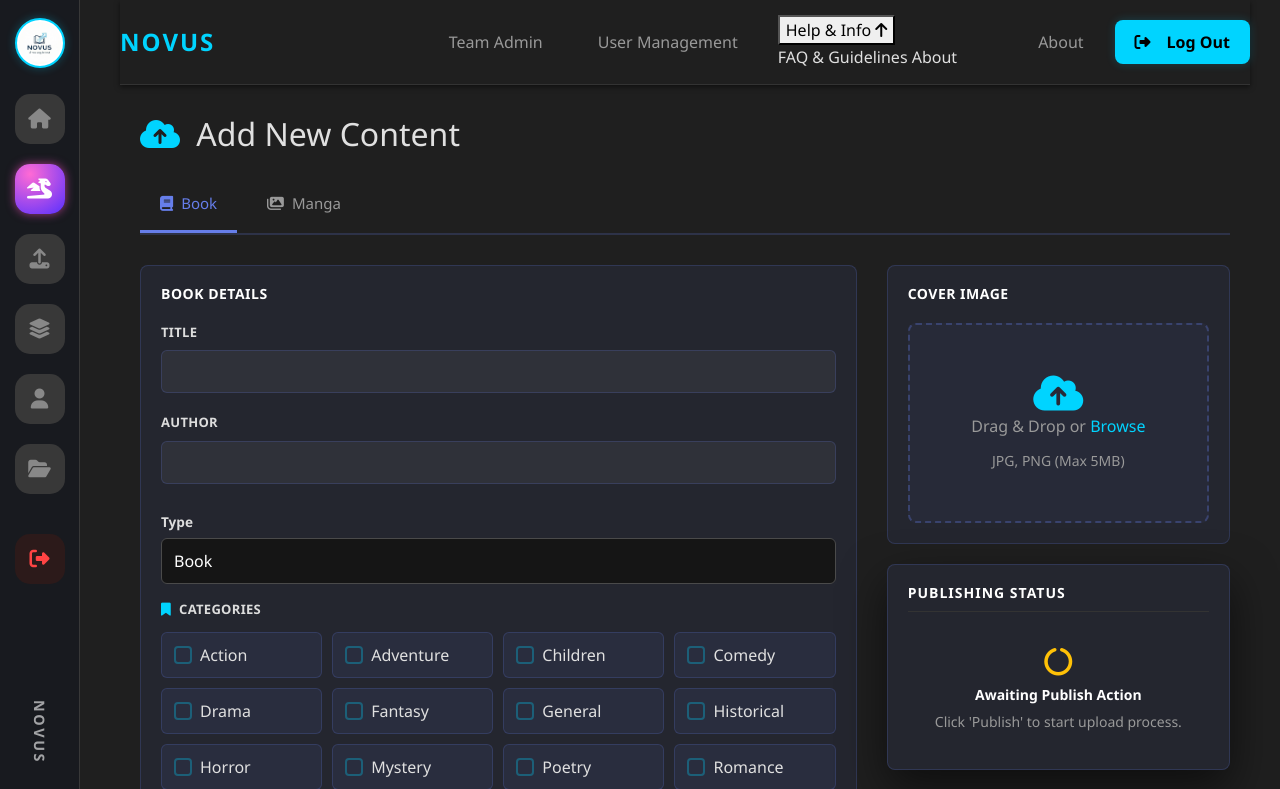
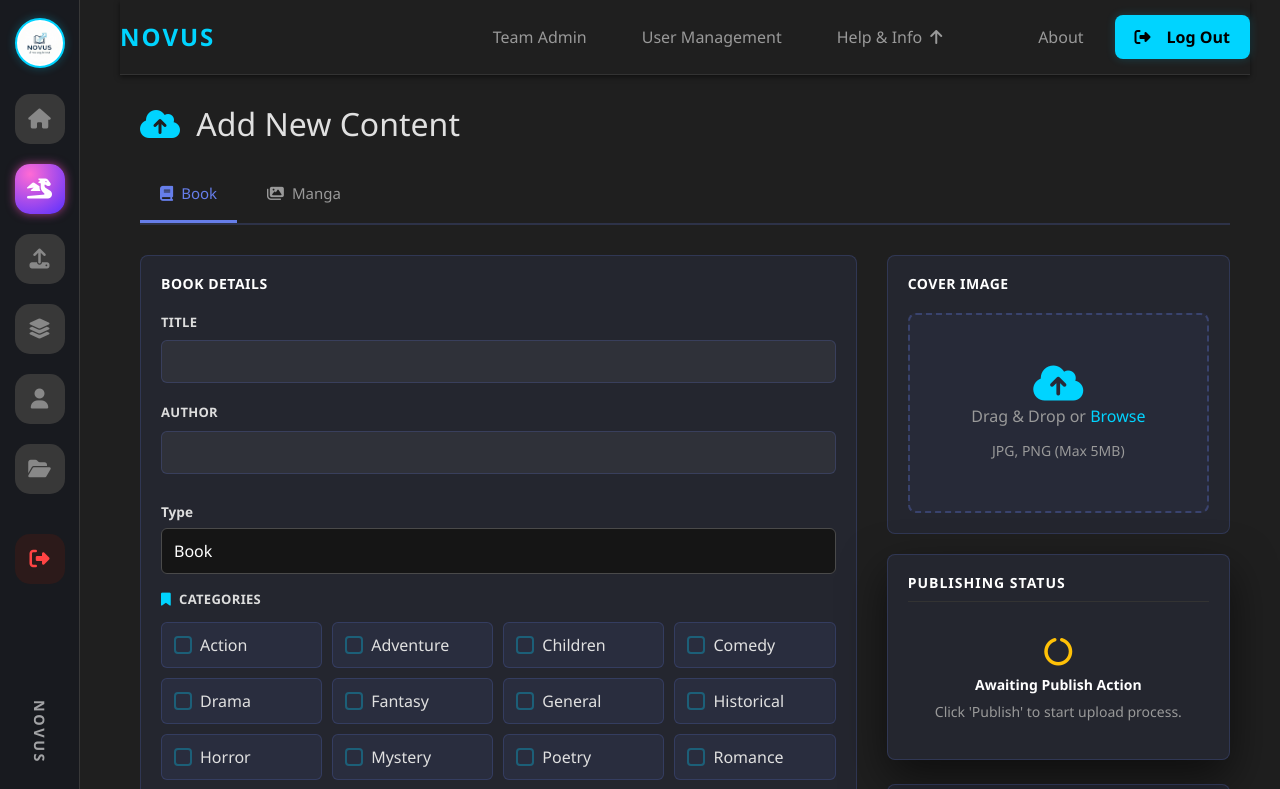
Before and after one commit to zecklproduction-eng/novus-library, a Flask app: page /add in a window 1280 px wide. Shown: the top 789 px of the page. Run offline with Flask 2, Linux system fonts and the light colour scheme; a user stored in the database is signed in; data comes from the database, SQL or seed files in the repository.

Commit message:
Update style.css

```diff
--- a/static/css/style.css
+++ b/static/css/style.css
@@ -214,6 +214,52 @@ a:hover {
   background-color: #262626;
 }
 
+/* Make Help & Info button match .nav-link-item */
+.dropdown-btn {
+  background: transparent;
+  border: none;
+  color: var(--text-muted);
+  font-weight: 500;
+  transition: 0.3s;
+  padding: 5px 15px;
+  border-radius: 6px;
+  cursor: pointer;
+
+  display: inline-flex;
+  align-items: center;
+  gap: 8px;
+}
+
+.dropdown-btn:hover {
+  color: var(--neon-blue);
+  background-color: #262626;
+}
+.dropdown-nav { position: relative; }
+
+.dropdown-content {
+  display: none;
+  position: absolute;
+  right: 0;
+  top: calc(100% + 8px);
+  background: var(--bg-card);
+  border: 1px solid #333;
+  border-radius: 10px;
+  min-width: 180px;
+  padding: 8px;
+  z-index: 2000;
+}
+
+.dropdown-content a {
+  display: block;
+  padding: 8px 10px;
+  border-radius: 8px;
+  color: #ddd;
+}
+
+.dropdown-content a:hover {
+  background: #262626;
+  color: var(--neon-blue);
+}
 
 
 /* ================================================= */
```
